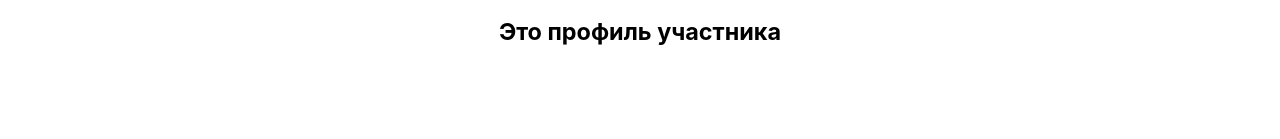
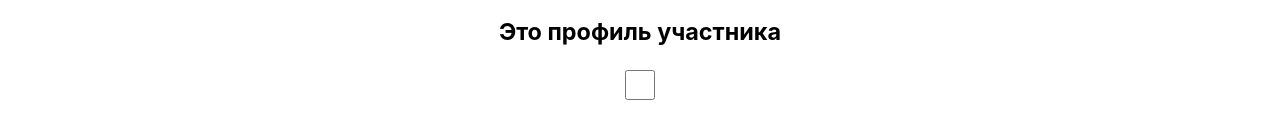
Before and after one commit to axt-ru/ReactJS_messenger, a React (Create React App) app: page /profile in a window 1280 px wide. Shown: the part 349-488 px from the top of the page. Built offline with nearby package versions, Linux system fonts and the light colour scheme.

Commit message:
lesson5 - react-redux begin

```diff
--- a/package.json
+++ b/package.json
@@ -9,8 +9,10 @@
     "@testing-library/user-event": "^12.8.3",
     "react": "^17.0.2",
     "react-dom": "^17.0.2",
+    "react-redux": "^7.2.4",
     "react-router-dom": "^5.2.0",
     "react-scripts": "4.0.3",
+    "redux": "^4.1.1",
     "web-vitals": "^1.1.2"
   },
   "scripts": {
--- a/src/App.js
+++ b/src/App.js
@@ -1,6 +1,8 @@
 import logo from './logo.svg';
 import './App.css';
 import Routes from './components/Routes';
+import { Provider } from "react-redux";
+import { store } from "./store";
 
 function App() {
   return (
@@ -11,7 +13,9 @@ function App() {
           Чаты
         </p>
       </header>
+      <Provider store={store}>
       <Routes />
+      </Provider>
     </div>
   );
 }
--- a/src/components/Home/style.css
+++ b/src/components/Home/style.css
@@ -2,7 +2,3 @@
     display: flex;
     justify-content: center;
 }
-
-.messageList {
-    margin: 20px;
-}
--- a/src/components/Profile/index.js
+++ b/src/components/Profile/index.js
@@ -1,5 +1,31 @@
 import React from "react";
+import { useCallback } from "react";
+import { PROFILE_CHANGE_STATE } from '../../store/profile/actions';
+import './style.css';
+import { useSelector, useDispatch } from "react-redux";
 
-export default function Profile({ match}) {
-    return <h3 style={{textAlign: "center"}}>Это профиль участника</h3>
+export default function Profile() {
+    const { showState, name } = useSelector((state) => state);
+    console.log({ showState, name });
+    const dispatch = useDispatch();
+
+    const toggleShowState = useCallback(() => {
+        dispatch({
+            type: PROFILE_CHANGE_STATE,
+        })
+    }, [dispatch]);
+
+
+    return (
+        <>
+        <h3 style={{textAlign: "center"}}>Это профиль участника</h3>
+        {showState && <div className="state">{name}</div>}
+        <input style={{width: "30px", height: "30px"}} className="state"
+            type="checkbox"
+            checked={showState}
+            value={showState}
+            onChange={toggleShowState}
+            />
+        </>
+    );
 }
--- /dev/null
+++ b/src/components/Profile/style.css
@@ -0,0 +1,6 @@
+.state {
+    display: block;
+    margin: 0px auto;
+    line-height: 50px;
+    text-align: center;
+}
--- /dev/null
+++ b/src/store/index.js
@@ -0,0 +1,4 @@
+import { createStore} from 'redux';
+import { profileReducer } from './profile/reducer'
+
+export const store = createStore(profileReducer, window.__REDUX_DEVTOOLS_EXTENSION__ && window.__REDUX_DEVTOOLS_EXTENSION__());
--- /dev/null
+++ b/src/store/profile/actions.js
@@ -0,0 +1 @@
+export const PROFILE_CHANGE_STATE = 'PROFILE_CHANGE_STATE';
--- /dev/null
+++ b/src/store/profile/reducer.js
@@ -0,0 +1,19 @@
+import { PROFILE_CHANGE_STATE } from './actions'
+
+const initialState = {
+    showState: false,
+    name: 'Состояние'
+}
+
+export const profileReducer = (state = initialState, action) => {
+    switch (action.type) {
+        case PROFILE_CHANGE_STATE: {
+            return {
+                ...state,
+                showState: !state.showState,
+            };
+        }
+            default:
+                return state;
+    }
+};
```
Also changed, not shown: src/components/Home/index.js (indentation only), 1 other file (tests, documents, lock files or other folders).
